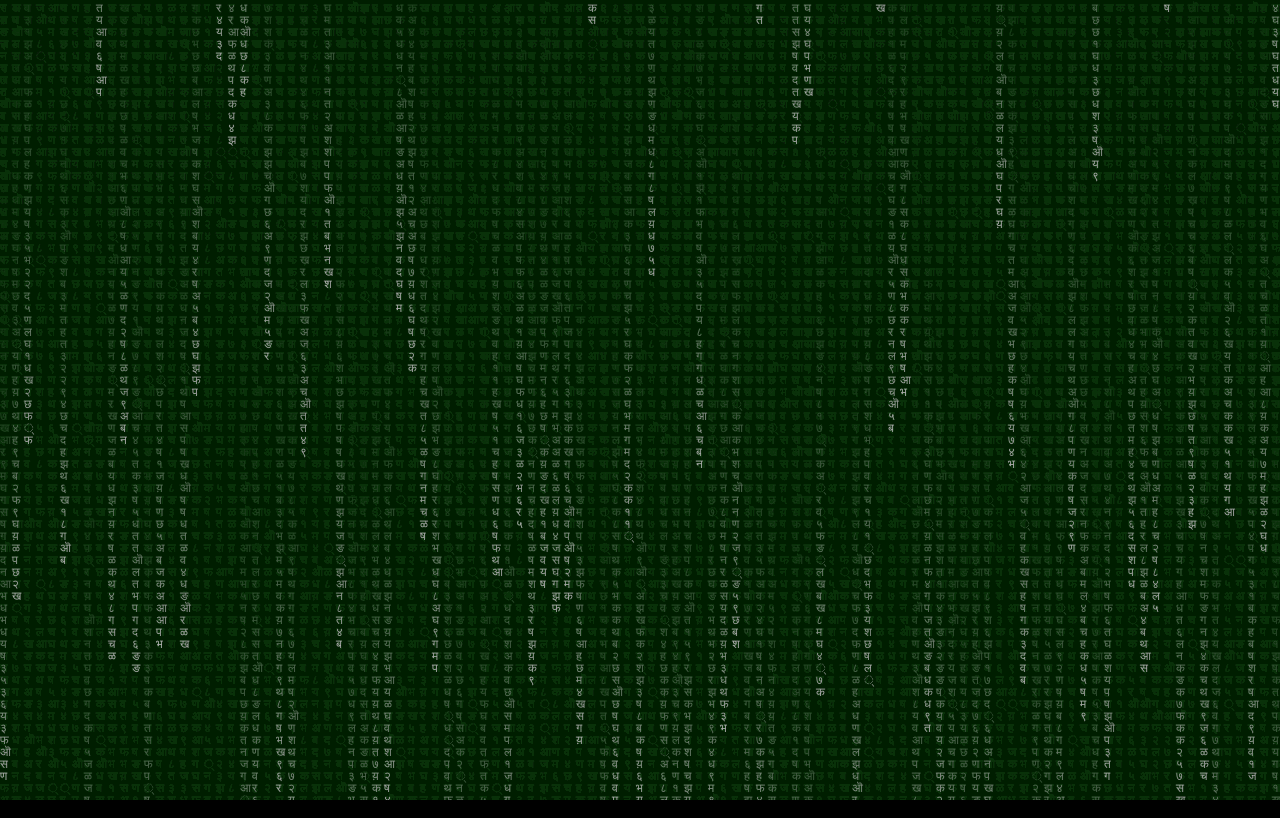
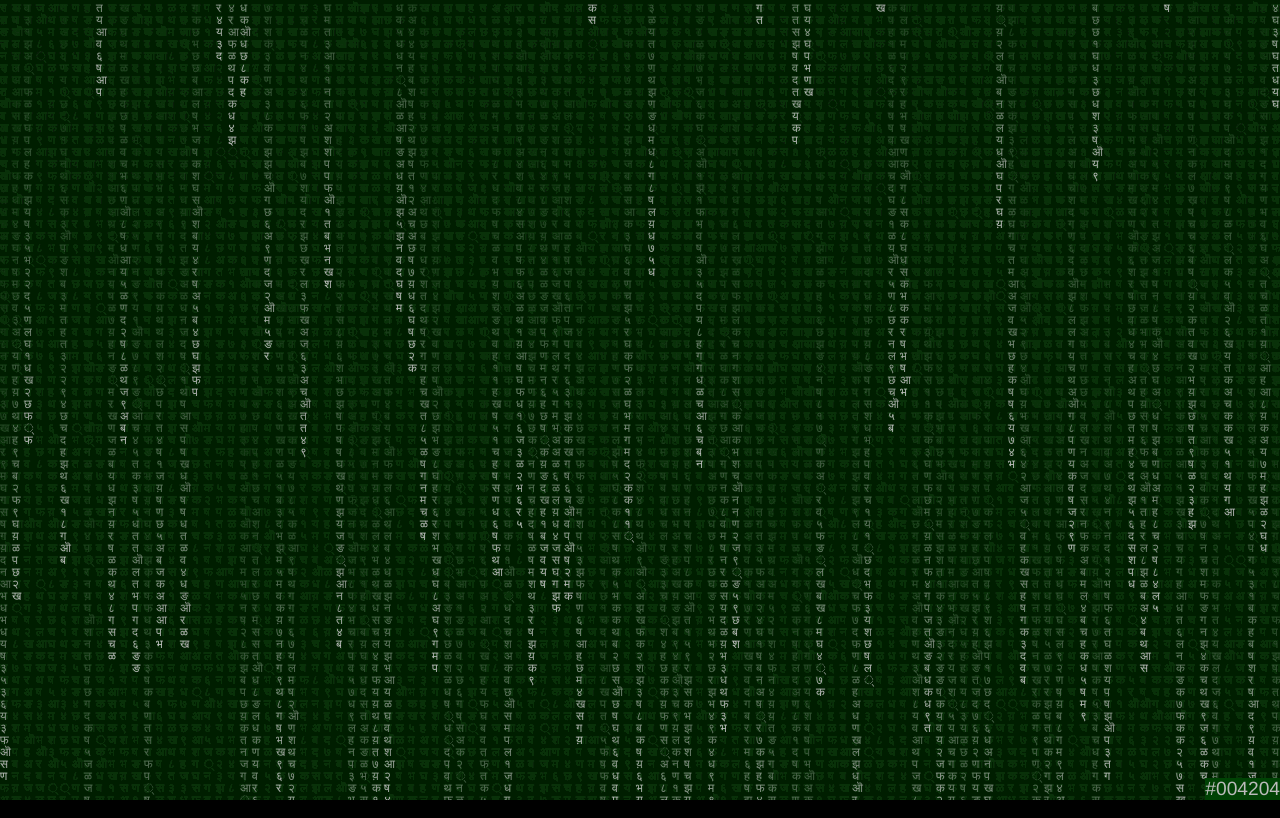
Before and after one commit to parambirs/matrix, a plain HTML site: page index.html in a window 1280 px wide. Drawn offline with nearby package versions, Linux system fonts and the light colour scheme.

Commit message:
display current hex-color at the bottom right corner of the page

```diff
--- a/index.html
+++ b/index.html
@@ -2,11 +2,11 @@
 <html>
     <head>
         <link rel="stylesheet" type="text/css" href="style.css">
-        <title>Boxee CSS3 Logo</title>
+        <title>The Matrix</title>
     </head>
 <body>
     <canvas id="c"></canvas>
-    <div id="time">Parambir</div>
+    <div id="color">#Error</div>
     <script src="https://ajax.googleapis.com/ajax/libs/jquery/2.1.4/jquery.min.js"></script>
     <script src="https://cdnjs.cloudflare.com/ajax/libs/moment.js/2.10.3/moment.min.js"></script>
     <script src="script.js"></script>
--- a/script.js
+++ b/script.js
@@ -5,15 +5,14 @@ var ctx = c.getContext("2d");
 c.height = window.innerHeight;
 c.width = window.innerWidth;
 
-// chinese characters - taken from unicode charset
-var chinese = "田由甲申甴电甶男甸甹町画甼甽甾甿畀畁畂畃畄畅畆畇畈畉畊畋界畍畎畏畐畑";
+// the characters
 var gurmukhi = "੧੨੩੪੫੬੭੮੯੦ੳਅਰਤਯਪਸਦਗਹਜਕਲਙੜਚਵਬਨਮੲਥਫਸ਼ਧਘਝਖਲ਼ੜ੍ਹਛਭਣ"
 var sanskrit = "१२३४५६७८९अरतयपसदगहजकलङषचवबनमआथय़फशधघझखळक्षछभणऒ"
 // converting the string into an array of single characters
-chinese = sanskrit.split("");
-console.log("chinese", chinese);
+var characters = sanskrit.split("");
 var font_size = 12;
 var columns = c.width/font_size;    // number of columns for the rain
+
 // an array of drops - one per column
 var drops = [];
 // x below is the x coordinate
@@ -27,20 +26,27 @@ function getColor() {
                 + moment().format('ss')  + ", 0.05)";
 }
 
+function getColorHex() {
+    return "#" + moment().format('HHmmss');
+}
+
 // drawing the characters
 function draw() {
-    // Black BG for the canvas
+    $("#color").css("background", getColorHex());
+    $('#color').html(getColorHex());
+
+    // Get the BG color based on the current time i.e. rgb(hh, mm, ss)
     // translucent BG to show trail
     ctx.fillStyle = getColor();
     ctx.fillRect(0, 0, c.width, c.height);
 
-    ctx.fillStyle = "#AAA"; // green text
+    ctx.fillStyle = "#BBB"; // grey text
     ctx.font = font_size + "px arial";
 
     // looping over drops
     for (var i = 0; i < drops.length; i++) {
         // a random chinese character to print
-        var text = chinese[Math.floor(Math.random() * chinese.length)];
+        var text = characters[Math.floor(Math.random() * characters.length)];
         // x = i * font_size, y = value of drops[i] * font_size
         ctx.fillText(text, i * font_size, drops[i] * font_size);
 
--- a/style.css
+++ b/style.css
@@ -11,6 +11,12 @@ canvas {
     display: block;
 }
 
-#time {
-    z-index: 100;
+#color {
+    color: #BBB;
+    font-family: helvetica, arial, sans-serif;
+    font-size: 1.2em;
+    position: absolute;
+    bottom: 0;
+    right: 0;
+    z-index: 1000;
 }
```
